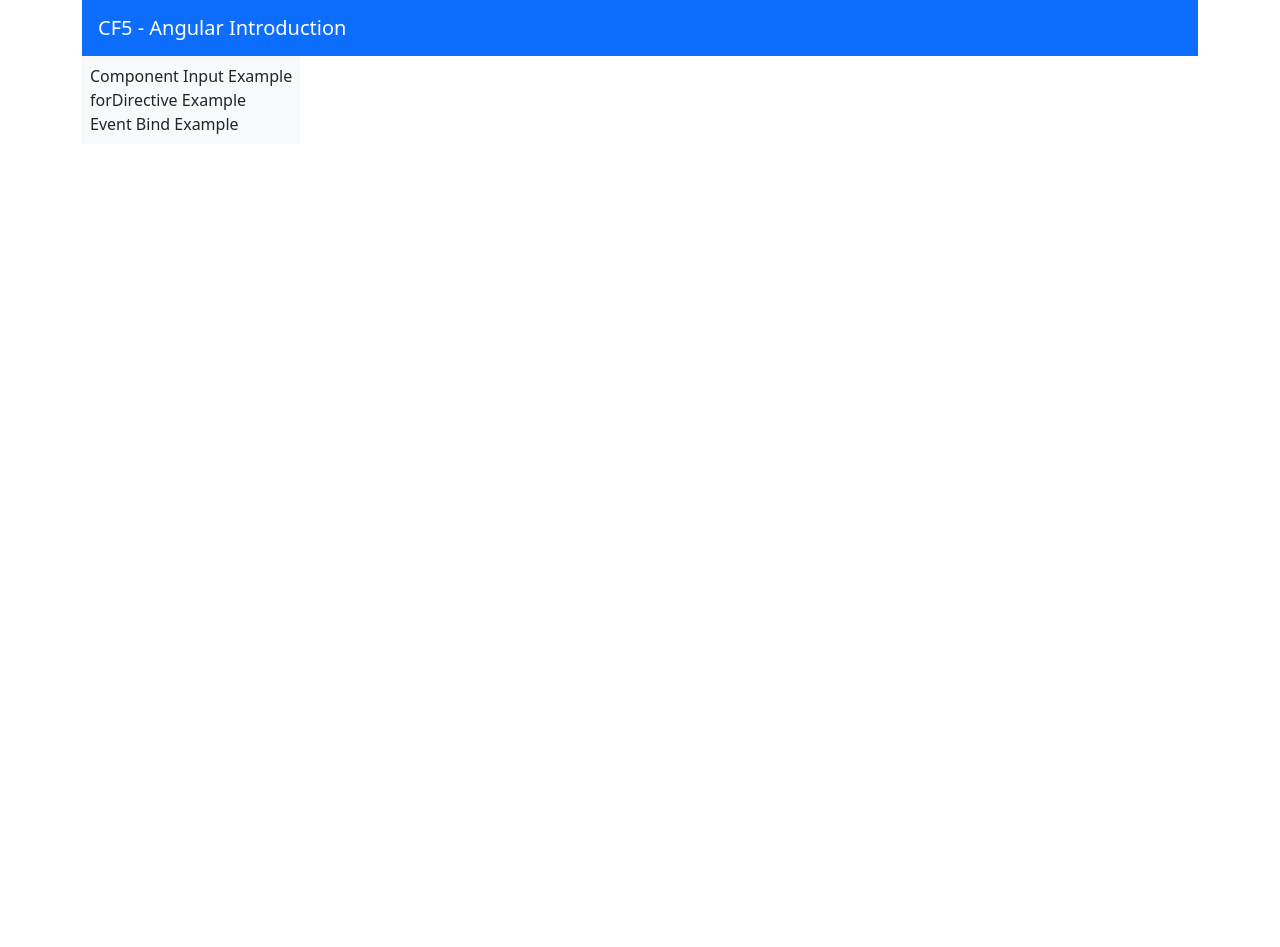
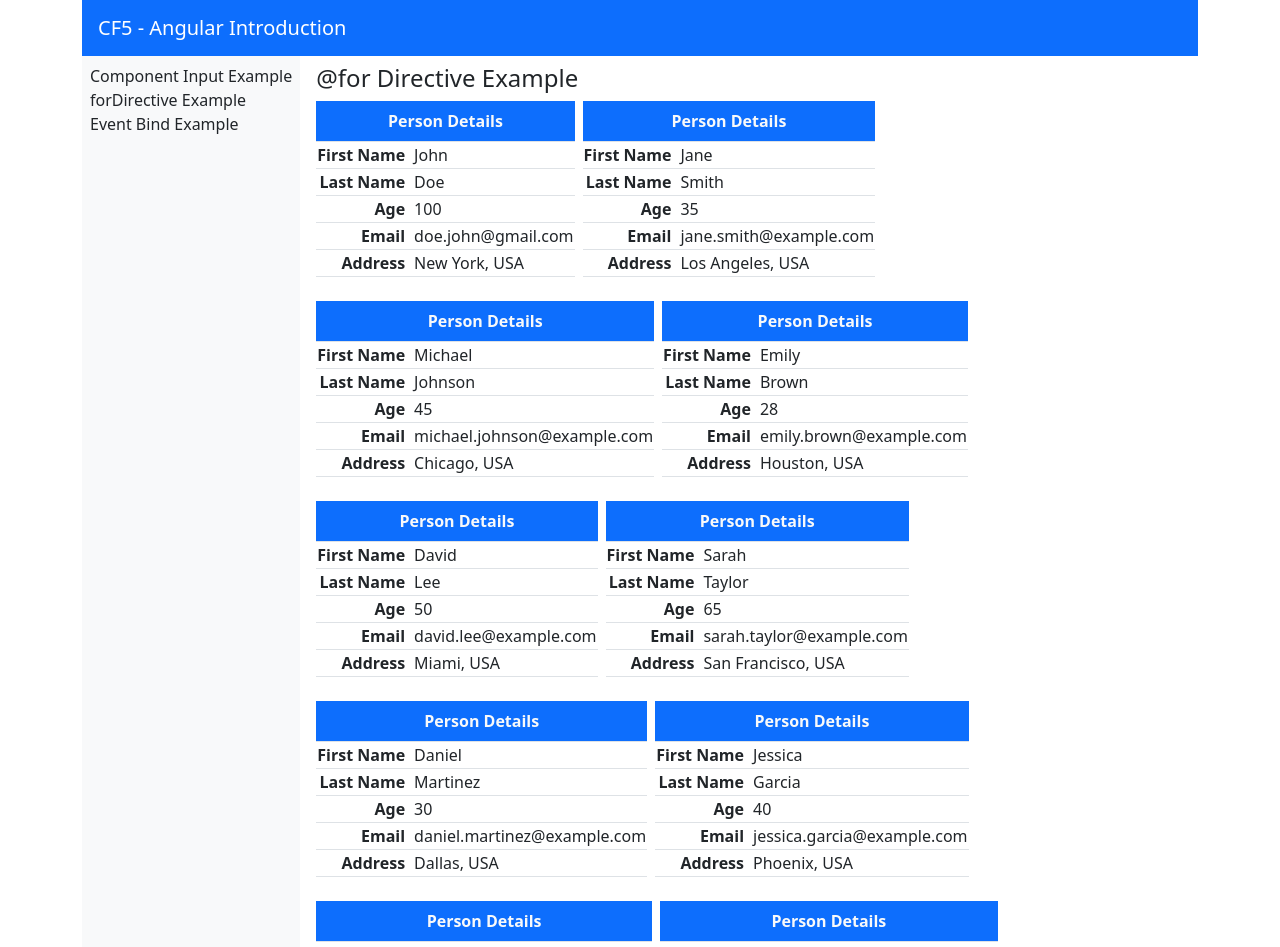
Before and after one commit to a8anasia/Angular-introduction, an Angular app in the folder angular-introduction/: page /for-directive-example in a window 1280 px wide. Before the commit this address led to /. Shown: the top 947 px of the page. Before the commit the page ends 800 px from the top, so only its background shows below. Built offline with nearby package versions, Linux system fonts and the light colour scheme.

Commit message:
routing primer

```diff
--- a/angular-introduction/src/app/app.component.html
+++ b/angular-introduction/src/app/app.component.html
@@ -5,8 +5,8 @@
         </nav>
         <div class="d-flex flex-row gap-2">
             <div class="d-flex flex-column text-nowrap bg-light p-2">
-                <span  role=button>Component Input Example</span>
-                <span  role=button>{{"for"}}Directive Example</span>
+                <span  role=button routerLink="component-input-example">Component Input Example</span>
+                <span  role=button routerLink="for-directive-example">{{"for"}}Directive Example</span>
                 <span  role=button routerLink="event-bind-example">Event Bind Example</span>
             </div>
             <div class="flex-grow-1 p-2 text-nowrap">
--- a/angular-introduction/src/app/app.component.ts
+++ b/angular-introduction/src/app/app.component.ts
@@ -17,94 +17,4 @@
   styleUrl: './app.component.css'
 })
 export class AppComponent {
-
-  person0: Person = {
-    givenName: 'Athanasia',
-    surName: 'Sidera',
-    age: 100,
-    email: 'sidera.ath@gmail.com',
-    address: "Athens, Greece"
-  }
-
-  person1: Person =  {
-    givenName: 'John',
-    surName: 'Doe',
-    age: 100,
-    email: 'doe.john@gmail.com',
-    address: "New York, USA"
-  }
-
-  users: Person[] = [
-    {
-      givenName: 'John',
-      surName: 'Doe',
-      age: 100,
-      email: 'doe.john@gmail.com',
-      address: "New York, USA"
-    },
-    {
-      givenName: 'Jane',
-      surName: 'Smith',
-      age: 35,
-      email: 'jane.smith@example.com',
-      address: "Los Angeles, USA"
-    },
-    {
-      givenName: 'Michael',
-      surName: 'Johnson',
-      age: 45,
-      email: 'michael.johnson@example.com',
-      address: "Chicago, USA"
-    },
-    {
-      givenName: 'Emily',
-      surName: 'Brown',
-      age: 28,
-      email: 'emily.brown@example.com',
-      address: "Houston, USA"
-    },
-    {
-      givenName: 'David',
-      surName: 'Lee',
-      age: 50,
-      email: 'david.lee@example.com',
-      address: "Miami, USA"
-    },
-    {
-      givenName: 'Sarah',
-      surName: 'Taylor',
-      age: 65,
-      email: 'sarah.taylor@example.com',
-      address: "San Francisco, USA"
-    },
-    {
-      givenName: 'Daniel',
-      surName: 'Martinez',
-      age: 30,
-      email: 'daniel.martinez@example.com',
-      address: "Dallas, USA"
-    },
-    {
-      givenName: 'Jessica',
-      surName: 'Garcia',
-      age: 40,
-      email: 'jessica.garcia@example.com',
-      address: "Phoenix, USA"
-    },
-    {
-      givenName: 'James',
-      surName: 'Rodriguez',
-      age: 55,
-      email: 'james.rodriguez@example.com',
-      address: "Philadelphia, USA"
-    },
-    {
-      givenName: 'Olivia',
-      surName: 'Hernandez',
-      age: 22,
-      email: 'olivia.hernandez@example.com',
-      address: "San Antonio, USA"
-    }
-  ];
-
 }
--- /dev/null
+++ b/angular-introduction/src/app/components/component-input-example/component-input-example.component.html
@@ -0,0 +1,6 @@
+<h4>Component Input Example</h4>
+
+  <div class="d-flex gap-5 text-nowrap">
+    <app-person-table [person]="person0"></app-person-table>
+    <app-person-table [person]="person1"></app-person-table>
+  </div>
--- /dev/null
+++ b/angular-introduction/src/app/components/component-input-example/component-input-example.component.ts
@@ -0,0 +1,30 @@
+import { Component } from '@angular/core';
+import { Person } from 'src/app/shared/interfaces/person';
+import { PersonTableComponent } from "../person-table/person-table.component";
+
+@Component({
+    selector: 'app-component-input-example',
+    standalone: true,
+    templateUrl: './component-input-example.component.html',
+    styleUrl: './component-input-example.component.css',
+    imports: [PersonTableComponent]
+})
+export class ComponentInputExampleComponent {
+
+  person0: Person = {
+    givenName: 'Athanasia',
+    surName: 'Sidera',
+    age: 100,
+    email: 'sidera.ath@gmail.com',
+    address: "Athens, Greece"
+  }
+
+  person1: Person =  {
+    givenName: 'John',
+    surName: 'Doe',
+    age: 100,
+    email: 'doe.john@gmail.com',
+    address: "New York, USA"
+  }
+users: any;
+}
--- /dev/null
+++ b/angular-introduction/src/app/components/for-directive-example/for-directive-example.component.html
@@ -0,0 +1,7 @@
+<h4>{{ "@for" }} Directive Example</h4>
+
+  <div class="d-flex flex-wrap text-nowrap gap-2">
+    @for (user of users; track user) {
+      <app-person-table [person]="user"></app-person-table>
+    }
+  </div>
--- /dev/null
+++ b/angular-introduction/src/app/components/for-directive-example/for-directive-example.component.ts
@@ -0,0 +1,86 @@
+import { Component } from '@angular/core';
+import { Person } from 'src/app/shared/interfaces/person';
+import { PersonTableComponent } from "../person-table/person-table.component";
+
+@Component({
+    selector: 'app-for-directive-example',
+    standalone: true,
+    templateUrl: './for-directive-example.component.html',
+    styleUrl: './for-directive-example.component.css',
+    imports: [PersonTableComponent]
+})
+export class ForDirectiveExampleComponent {
+  users: Person[] = [
+    {
+      givenName: 'John',
+      surName: 'Doe',
+      age: 100,
+      email: 'doe.john@gmail.com',
+      address: "New York, USA"
+    },
+    {
+      givenName: 'Jane',
+      surName: 'Smith',
+      age: 35,
+      email: 'jane.smith@example.com',
+      address: "Los Angeles, USA"
+    },
+    {
+      givenName: 'Michael',
+      surName: 'Johnson',
+      age: 45,
+      email: 'michael.johnson@example.com',
+      address: "Chicago, USA"
+    },
+    {
+      givenName: 'Emily',
+      surName: 'Brown',
+      age: 28,
+      email: 'emily.brown@example.com',
+      address: "Houston, USA"
+    },
+    {
+      givenName: 'David',
+      surName: 'Lee',
+      age: 50,
+      email: 'david.lee@example.com',
+      address: "Miami, USA"
+    },
+    {
+      givenName: 'Sarah',
+      surName: 'Taylor',
+      age: 65,
+      email: 'sarah.taylor@example.com',
+      address: "San Francisco, USA"
+    },
+    {
+      givenName: 'Daniel',
+      surName: 'Martinez',
+      age: 30,
+      email: 'daniel.martinez@example.com',
+      address: "Dallas, USA"
+    },
+    {
+      givenName: 'Jessica',
+      surName: 'Garcia',
+      age: 40,
+      email: 'jessica.garcia@example.com',
+      address: "Phoenix, USA"
+    },
+    {
+      givenName: 'James',
+      surName: 'Rodriguez',
+      age: 55,
+      email: 'james.rodriguez@example.com',
+      address: "Philadelphia, USA"
+    },
+    {
+      givenName: 'Olivia',
+      surName: 'Hernandez',
+      age: 22,
+      email: 'olivia.hernandez@example.com',
+      address: "San Antonio, USA"
+    }
+  ];
+
+}
```
Also changed, not shown: angular-introduction/src/app/app.routes.ts (+5 -2 lines), angular-introduction/src/app/components/component-input-example/component-input-example.component.css (added), angular-introduction/src/app/components/for-directive-example/for-directive-example.component.css (added).
